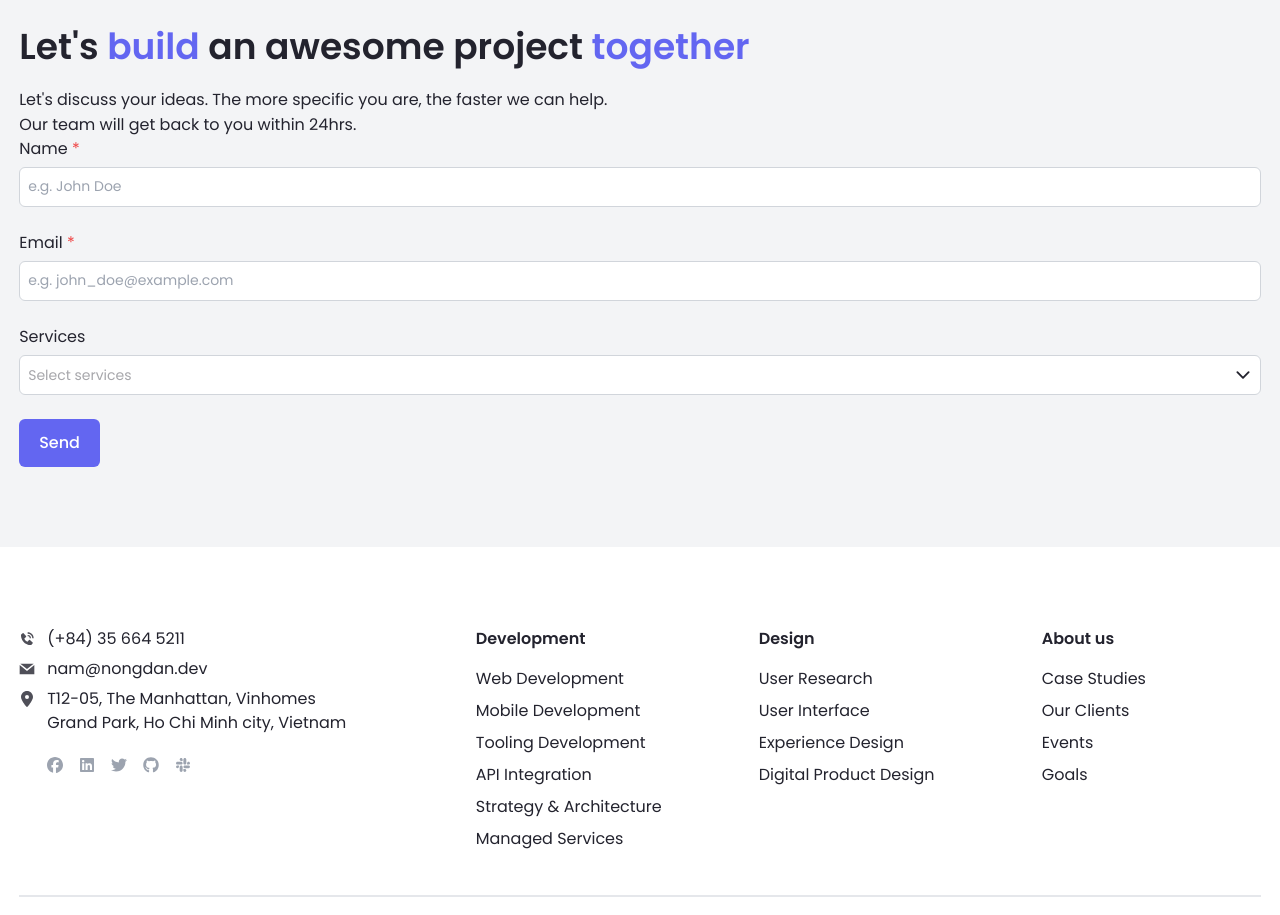
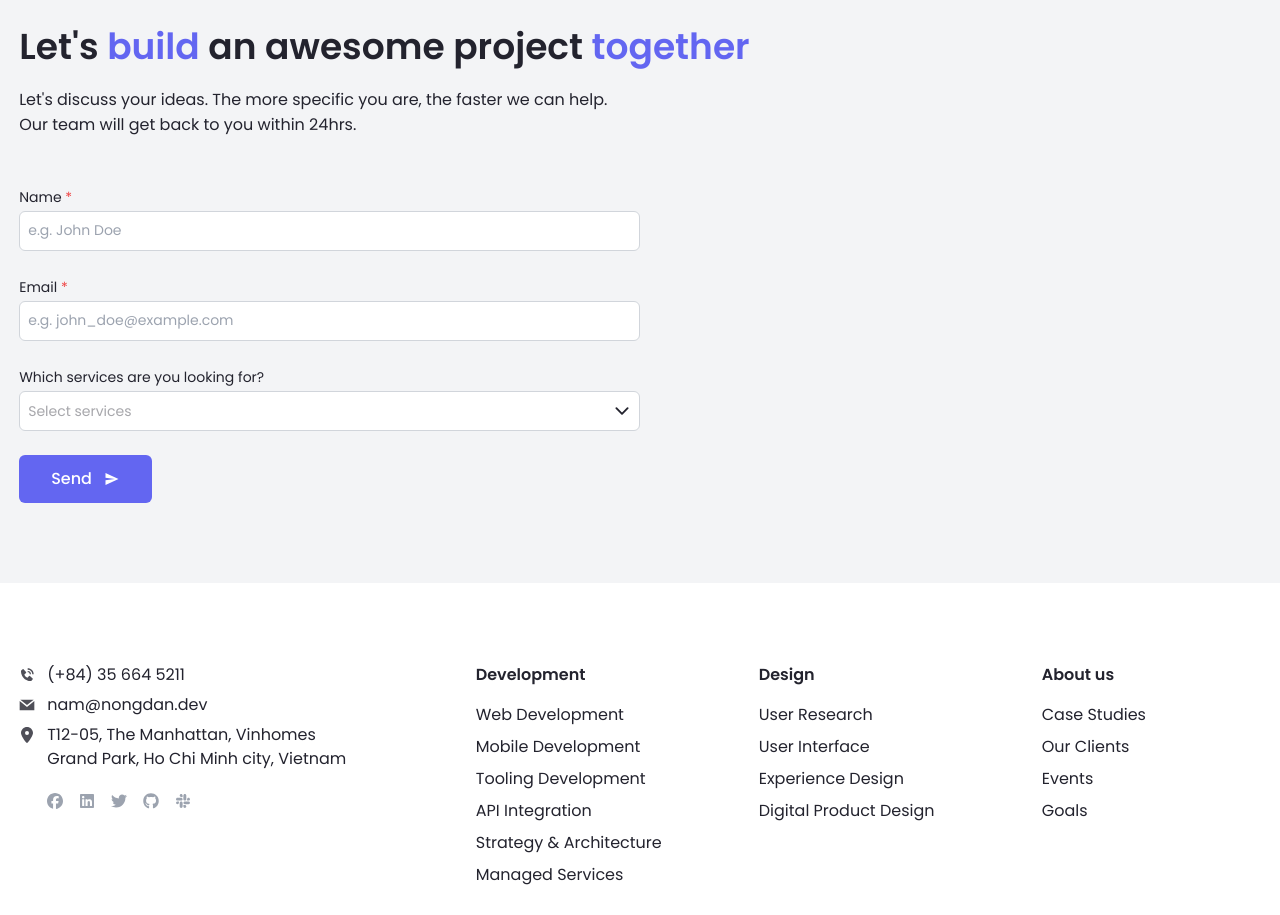
Before and after one commit to nongdan-dev/website, a React (Vite) app: page /contact in a window 1280 px wide. Shown: the part 1080-1995 px from the top of the page. Built offline with nearby package versions, Linux system fonts and the light colour scheme.

Commit message:
Update contact form

```diff
--- a/src/components/form/FormField.tsx
+++ b/src/components/form/FormField.tsx
@@ -24,7 +24,7 @@ export function FormField<T extends FieldValues>({
 
   return (
     <div className='mb-6'>
-      <label htmlFor={fieldId} className='mb-1.5 inline-block'>
+      <label htmlFor={fieldId} className='mb-1 inline-block text-sm'>
         {label}{' '}
         <span aria-hidden='true' className='text-red-500'>
           {required && '*'}
--- a/src/components/form/Select.tsx
+++ b/src/components/form/Select.tsx
@@ -1,12 +1,19 @@
 import RcSelect, { SelectProps as RcSelectProps } from 'rc-select'
+import { DefaultOptionType } from 'rc-select/lib/Select'
 import { IoChevronDown } from 'react-icons/io5'
 
-export type SelectProps = RcSelectProps & {
+export type SelectProps = Omit<RcSelectProps, 'children' | 'onChange'> & {
   __invalid?: true
   __required?: true
+  onChange?: (value: DefaultOptionType) => void
 }
 
-export function Select({ __invalid, __required, ...props }: SelectProps) {
+export function Select({
+  __invalid,
+  __required,
+  onChange,
+  ...props
+}: SelectProps) {
   return (
     <RcSelect
       {...props}
@@ -15,10 +22,8 @@ export function Select({ __invalid, __required, ...props }: SelectProps) {
       virtual={false}
       suffixIcon={<IoChevronDown />}
       menuItemSelectedIcon={null}
-      className='group'
       notFoundContent={<div className='py-2'>No options</div>}
-    >
-      {props.children}
-    </RcSelect>
+      onChange={(_, v) => onChange?.(v)}
+    />
   )
 }
--- a/src/pages/Contact/index.tsx
+++ b/src/pages/Contact/index.tsx
@@ -1,5 +1,6 @@
 import { zodResolver } from '@hookform/resolvers/zod'
 import { useForm } from 'react-hook-form'
+import { IoMdSend } from 'react-icons/io'
 import { Fragment } from 'react/jsx-runtime'
 import { twMerge } from 'tailwind-merge'
 import { z } from 'zod'
@@ -39,7 +40,7 @@ const FormSchema = z.object({
   email: z
     .string({ required_error: 'Email is required' })
     .email('Invalid email address'),
-  services: z.any(),
+  services: z.custom<(typeof options)[number]['options']>(),
 })
 
 type FormValues = z.infer<typeof FormSchema>
@@ -50,8 +51,8 @@ function ContactPage() {
     shouldFocusError: false,
   })
 
-  const handleSubmit = (e: unknown) => {
-    console.log(e)
+  const handleSubmit = (values: FormValues) => {
+    console.log(values)
   }
 
   return (
@@ -215,24 +216,36 @@ function ContactPage() {
               can help.
             </p>
             <p>Our team will get back to you within 24hrs.</p>
-
+            <div className='mt-12 grid grid-cols-2'>
               <form onSubmit={_handleSubmit(handleSubmit)}>
                 <FormField label='Name' name='name' control={control} required>
                   <Input placeholder='e.g. John Doe' />
                 </FormField>
-              <FormField label='Email' name='email' control={control} required>
+                <FormField
+                  label='Email'
+                  name='email'
+                  control={control}
+                  required
+                >
                   <Input placeholder='e.g. john_doe@example.com' />
                 </FormField>
-              <FormField label='Services' name='services' control={control}>
+                <FormField
+                  label='Which services are you looking for?'
+                  name='services'
+                  control={control}
+                >
                   <Select
                     mode='multiple'
                     placeholder='Select services'
                     options={options}
                   />
                 </FormField>
-
-              <Button>Send</Button>
+                <Button type='submit' className='px-8'>
+                  Send
+                  <IoMdSend />
+                </Button>
               </form>
+            </div>
           </div>
         )}
       </Section>
```
Lines whose indentation alone changed are shown as unchanged.
